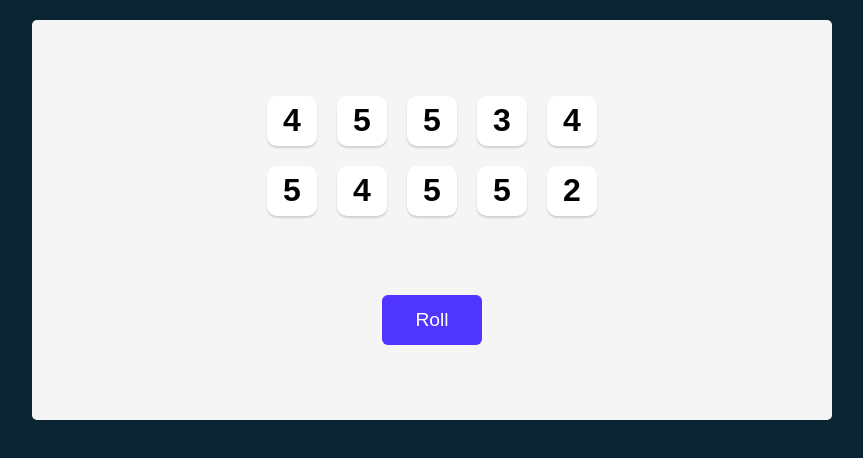
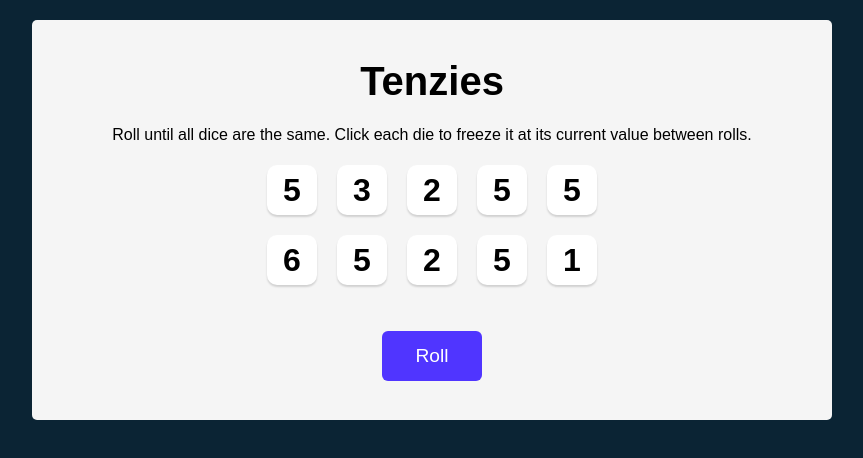
Before and after one commit to istarter/meme-generator, a React (Create React App) app: page / in a window 1280 px wide. Shown: the top 458 px of the page, without its empty margins (208-1071 px from the left). Built offline with nearby package versions, Linux system fonts and the light colour scheme.

Commit message:
die component completed

```diff
--- a/package.json
+++ b/package.json
@@ -6,6 +6,7 @@
     "@testing-library/jest-dom": "^5.16.4",
     "@testing-library/react": "^13.2.0",
     "@testing-library/user-event": "^13.5.0",
+    "nanoid": "^4.0.0",
     "react": "^18.1.0",
     "react-dom": "^18.1.0",
     "react-scripts": "5.0.1",
--- a/src/components/Die.js
+++ b/src/components/Die.js
@@ -1,27 +1,31 @@
 import React from "react";
+import style from "./die.css";
 
 const Die = (props) => {
+  const styles = {
+    backgroundColor: props.isHeld ? "#59E391" : "white",
+  };
   return (
-    <div style={styles.diceFace}>
-      <h1 className="dieNum">{props.value}</h1>
+    <div onClick={props.holdDice} className="die-face" style={styles}>
+      <h2 className="die-num">{props.value}</h2>
     </div>
   );
 };
 
 export default Die;
 
-const styles = {
-  diceFace: {
-    height: "50px",
-    width: "50px",
-    boxShadow: "0px 2px 2px rgba(0, 0, 0, 0.15)",
-    display: "flex",
-    justifyContent: "center",
-    alignItems: "center",
-    borderRadius: "10px",
-    backgroundColor: "white",
-  },
-  dieNum: {
-    fontSize: "2rem",
-  },
-};
+// const styles = {
+//   diceFace: {
+//     height: "50px",
+//     width: "50px",
+//     boxShadow: "0px 2px 2px rgba(0, 0, 0, 0.15)",
+//     display: "flex",
+//     justifyContent: "center",
+//     alignItems: "center",
+//     borderRadius: "10px",
+//     backgroundColor: "white",
+//   },
+//   dieNum: {
+//     fontSize: "2rem",
+//   },
+// };
--- a/src/components/Tenzies.js
+++ b/src/components/Tenzies.js
@@ -1,26 +1,62 @@
 import React, { useState } from "react";
 import Die from "./Die";
+import { nanoid } from "nanoid";
 import style from "./tenzies.css";
 
 const Tenzies = () => {
   const [dice, setDice] = React.useState(allNewDice());
+  const [tenzies, setTenzies] = React.useState(false);
+
+  React.useEffect(() => {
+    console.log("Dice state changed");
+  }, [dice]);
+  function generateNewDie() {
+    return {
+      value: Math.ceil(Math.random() * 6),
+      isHeld: false,
+      id: nanoid(),
+    };
+  }
 
   function allNewDice() {
     const newDice = [];
     for (let i = 0; i < 10; i++) {
-      newDice.push({ value: Math.ceil(Math.random() * 6), isHeld: false });
+      newDice.push(generateNewDie());
     }
     return newDice;
   }
 
-  const diceElements = dice.map((die) => <Die value={die.value} />);
+  function holdDice(id) {
+    setDice((oldDice) =>
+      oldDice.map((die) => {
+        return die.id === id ? { ...die, isHeld: !die.isHeld } : die;
+      })
+    );
+  }
+  const diceElements = dice.map((die) => (
+    <Die
+      key={die.id}
+      value={die.value}
+      isHeld={die.isHeld}
+      holdDice={() => holdDice(die.id)}
+    />
+  ));
 
-  const rollDice = () => {
-    setDice(allNewDice());
-  };
+  function rollDice() {
+    setDice((oldDice) =>
+      oldDice.map((die) => {
+        return die.isHeld ? die : generateNewDie();
+      })
+    );
+  }
 
   return (
     <main>
+      <h1 className="title">Tenzies</h1>
+      <p className="instructions">
+        Roll until all dice are the same. Click each die to freeze it at its
+        current value between rolls.
+      </p>
       <div className="dice-container">{diceElements}</div>
       <button className="roll-dice" onClick={rollDice}>
         Roll
--- /dev/null
+++ b/src/components/die.css
@@ -0,0 +1,13 @@
+.die-face {
+    height: 50px;
+    width: 50px;
+    box-shadow: 0px 2px 2px rgba(0, 0, 0, 0.15);
+    display: flex;
+    justify-content: center;
+    align-items: center;
+    border-radius: 10px;
+    background-color: white;
+  }
+  .die-num {
+    font-size: 2rem;
+  }
--- a/src/components/tenzies.css
+++ b/src/components/tenzies.css
@@ -24,11 +24,17 @@ main {
 
 
 }
+.title {
+    font-size: 40px;
+    margin: 0;
+}
+
 .dice-container {
     display: grid;
     grid-template: auto auto / repeat(5, 1fr);
     gap: 20px;
     cursor: pointer;
+    margin-bottom: 40px;
 }
 .roll-dice {
     height: 50px;
```
Also changed, not shown: 1 other file (tests, documents, lock files or other folders).
